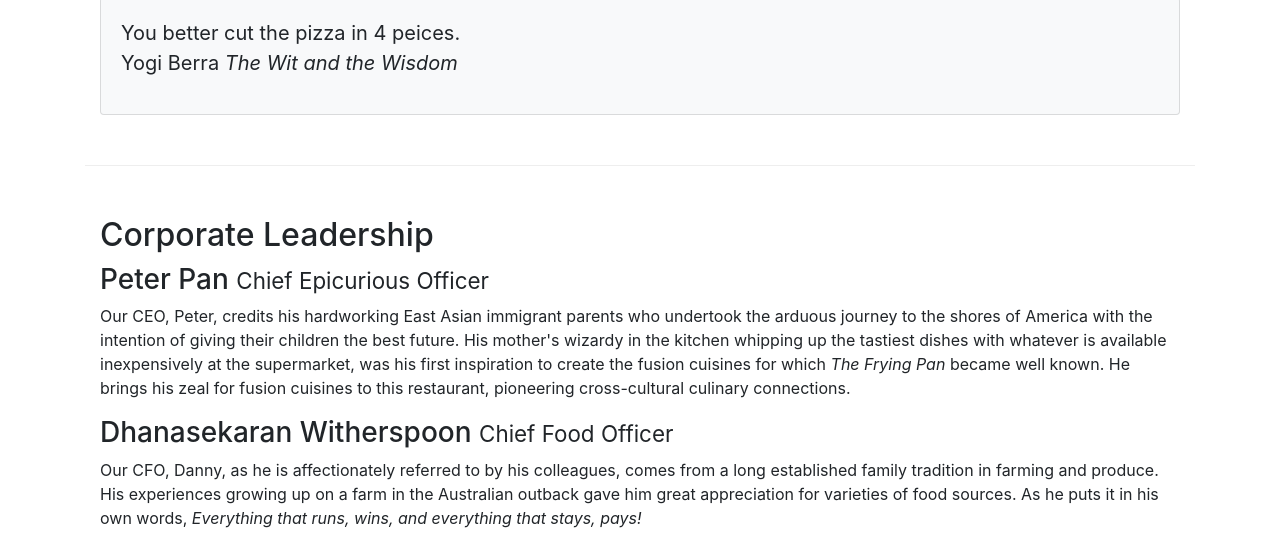
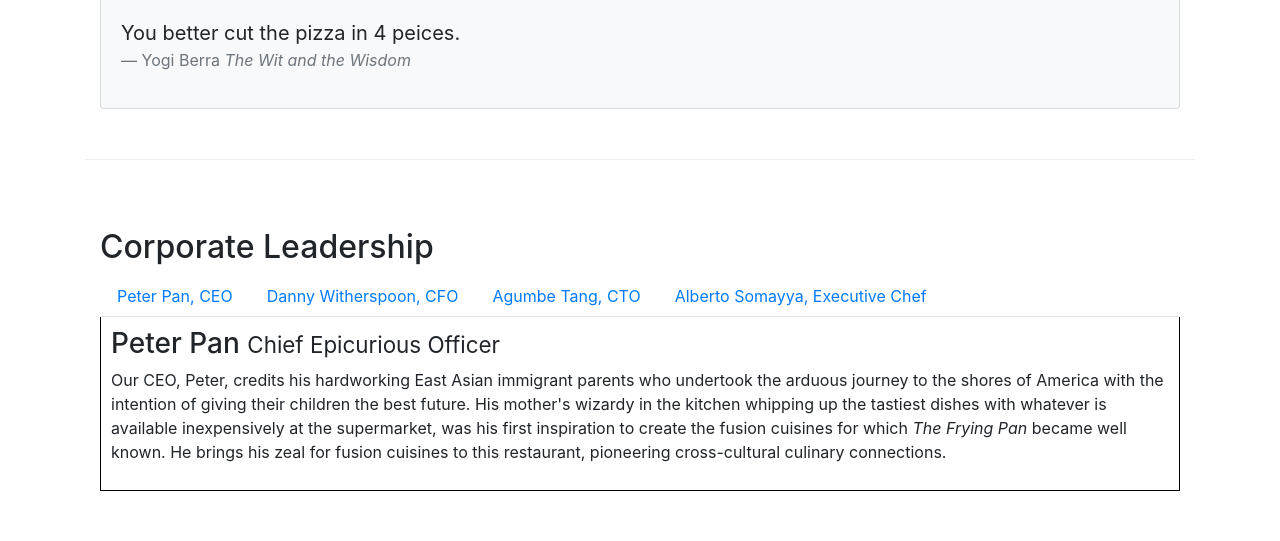
Before and after one commit to gargp1065/bootstrap, a website: page aboutus.html in a window 1280 px wide. Shown: the part 1081-1622 px from the top of the page. Drawn offline with nearby package versions, Linux system fonts and the light colour scheme.

Commit message:
Tabs Added

```diff
--- a/aboutus.html
+++ b/aboutus.html
@@ -87,7 +87,7 @@
                 <div class="card card-body bg-light">
                     <blockquote class="blockquote">
                         <p class="mb-0">You better cut the pizza in 4 peices.</p>
-                        <footer class="blockquote-fopter">Yogi Berra
+                        <footer class="blockquote-footer">Yogi Berra
                             <cite title="Source Tiltle">The Wit and the Wisdom</cite>
                         </footer>
                     </blockquote>
@@ -99,14 +99,45 @@
         <div class="row row-content align-items-center">
             <div class="col-12">
                 <h2>Corporate Leadership</h2>
+                <ul class="nav nav-tabs">
+                    <li class="nav-item">
+                        <a class="nav-link" href="#peter"
+                            role="tab" data-toggle="tab">Peter Pan, CEO</a>
+                    </li>
+
+                    <li class="nav-item">
+                        <a class="nav-link" href="#danny"
+                            role="tab" data-toggle="tab"> Danny Witherspoon, CFO</a>
+                    </li>
+
+                    <li class="nav-item">
+                        <a class="nav-link" href="#agumbe"
+                            role="tab" data-toggle="tab">Agumbe Tang, CTO</a>
+                    </li>
+
+                    <li class="nav-item">
+                        <a class="nav-link" href="#alberto"
+                           role="tab" data-toggle="tab">Alberto Somayya, Executive Chef</a>
+                    </li>
+                </ul>
+                <div class="tab-content">
+                    <div role="tab-panel" class="tab-pane show fade active" id="peter">
                         <h3>Peter Pan <small>Chief Epicurious Officer</small></h3>
                         <p class="d-none d-sm-block">Our CEO, Peter, credits his hardworking East Asian immigrant parents who undertook the arduous journey to the shores of America with the intention of giving their children the best future. His mother's wizardy in the kitchen whipping up the tastiest dishes with whatever is available inexpensively at the supermarket, was his first inspiration to create the fusion cuisines for which <em>The Frying Pan</em> became well known. He brings his zeal for fusion cuisines to this restaurant, pioneering cross-cultural culinary connections.</p>
+                    </div>
+                    <div role="tabpanel" class="tab-pane fade" id="danny">
                         <h3>Dhanasekaran Witherspoon <small>Chief Food Officer</small></h3>
                         <p class="d-none d-sm-block">Our CFO, Danny, as he is affectionately referred to by his colleagues, comes from a long established family tradition in farming and produce. His experiences growing up on a farm in the Australian outback gave him great appreciation for varieties of food sources. As he puts it in his own words, <em>Everything that runs, wins, and everything that stays, pays!</em></p>
+                    </div>
+                    <div role="tabpanel" class="tab-pane fade" id="agumbe">
                         <h3>Agumbe Tang <small>Chief Taste Officer</small></h3>
                         <p class="d-none d-sm-block">Blessed with the most discerning gustatory sense, Agumbe, our CTO, personally ensures that every dish that we serve meets his exacting tastes. Our chefs dread the tongue lashing that ensues if their dish does not meet his exacting standards. He lives by his motto, <em>You click only if you survive my lick.</em></p>
+                    </div>
+                                        <div role="tabpanel" class="tab-pane fade" id="alberto">
                         <h3>Alberto Somayya <small>Executive Chef</small></h3>
                         <p class="d-none d-sm-block">Award winning three-star Michelin chef with wide International experience having worked closely with whos-who in the culinary world, he specializes in creating mouthwatering Indo-Italian fusion experiences. He says, <em>Put together the cuisines from the two craziest cultures, and you get a winning hit! Amma Mia!</em></p>
+                    </div>
+                </div>
             </div>
        </div>
        <div class="row row-content">
--- a/css/style.css
+++ b/css/style.css
@@ -64,3 +64,10 @@
 .card-heading {
     background-color: #ff9900;
 }
+
+.tab-content {
+    border-left: 1px solid black;
+    border-right: 1px solid black;
+    border-bottom: 1px solid black;
+    padding: 10px;
+}
```
Also changed, not shown: index.html (+4 -4 lines). Lines whose indentation alone changed are shown as unchanged.
